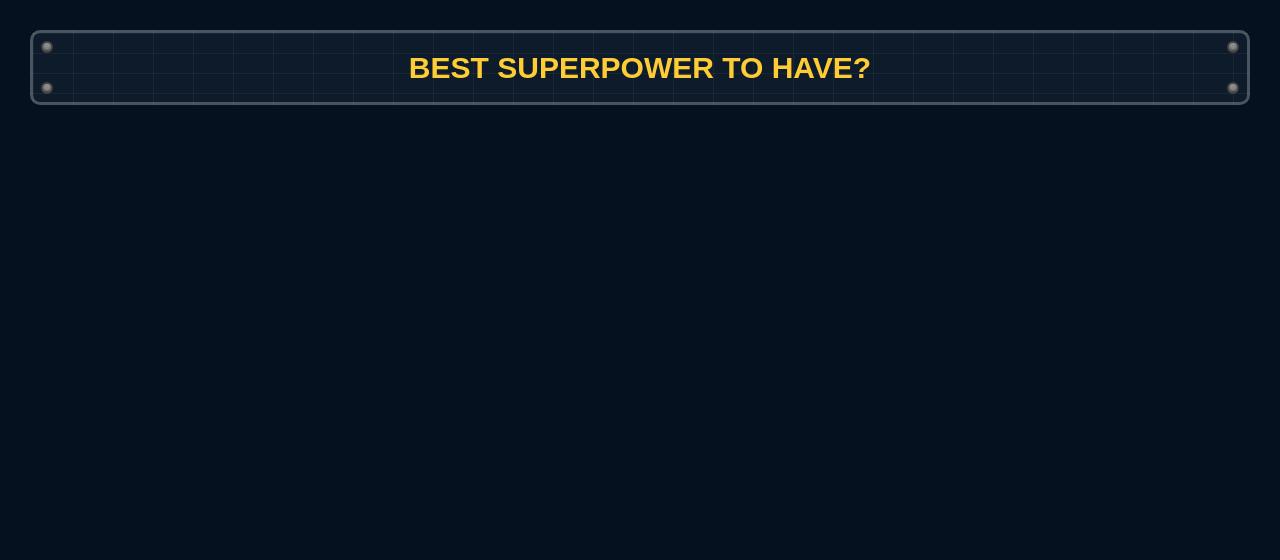
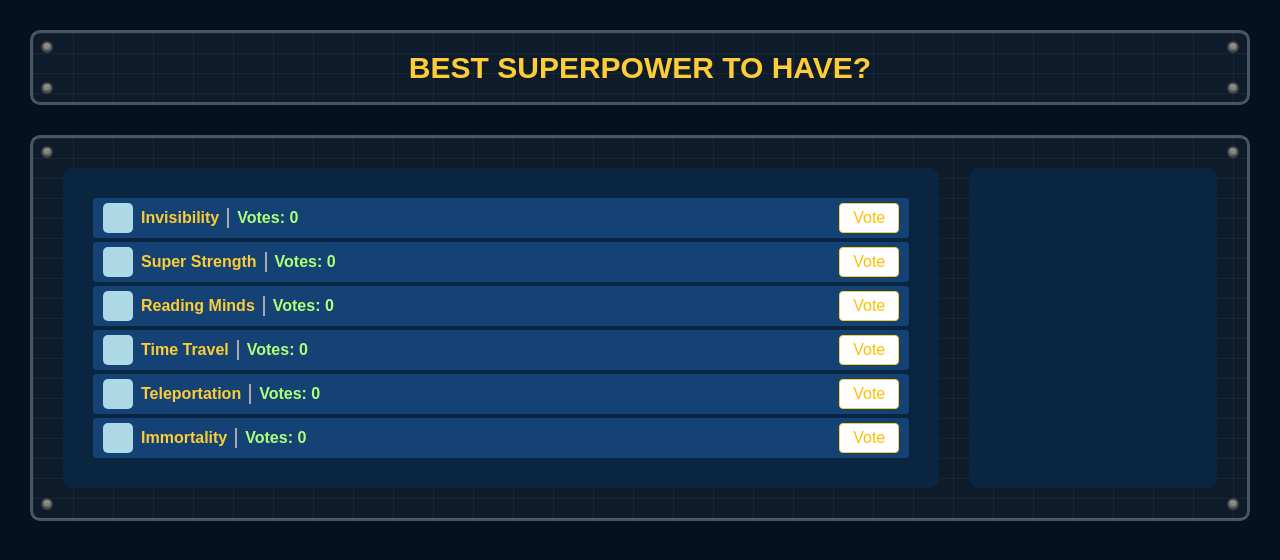
Before and after one commit to MariusG21/JS-Homeworks, a website: page 03-homework/index.html in a window 1280 px wide. Drawn offline with Linux system fonts and the light colour scheme.

Commit message:
adding voting options

```diff
--- a/03-homework/index.html
+++ b/03-homework/index.html
@@ -11,13 +11,63 @@
     <script type="module" src="scripts/index.js" defer></script>
   </head>
   <body>
-    <header class="header">
-      <div class="nail top-left"></div>
-      <div class="nail top-right"></div>
-      <div class="nail bottom-left"></div>
-      <div class="nail bottom-right"></div>
+    <header class="header shared">
+      <div class="nails top-left"></div>
+      <div class="nails top-right"></div>
+      <div class="nails bottom-left"></div>
+      <div class="nails bottom-right"></div>
       best superpower to have?
     </header>
-    <main class="main"></main>
+    <main class="main shared">
+      <div class="nails top-left"></div>
+      <div class="nails top-right"></div>
+      <div class="nails bottom-left"></div>
+      <div class="nails bottom-right"></div>
+      <div class="main__voting-container">
+        <div class="main__voting-container__voting-option">
+          <div class="illustrative-pic"></div>
+          <div class="superpower-name">invisibility</div>
+          <div class="separator-line"></div>
+          <div class="vote-counter">Votes: <span class="counter">0</span></div>
+          <button class="vote-btn">Vote</button>
+        </div>
+        <div class="main__voting-container__voting-option">
+          <div class="illustrative-pic"></div>
+          <div class="superpower-name">super strength</div>
+          <div class="separator-line"></div>
+          <div class="vote-counter">Votes: <span class="counter">0</span></div>
+          <button class="vote-btn">Vote</button>
+        </div>
+        <div class="main__voting-container__voting-option">
+          <div class="illustrative-pic"></div>
+          <div class="superpower-name">reading minds</div>
+          <div class="separator-line"></div>
+          <div class="vote-counter">Votes: <span class="counter">0</span></div>
+          <button class="vote-btn">Vote</button>
+        </div>
+        <div class="main__voting-container__voting-option">
+          <div class="illustrative-pic"></div>
+          <div class="superpower-name">time travel</div>
+          <div class="separator-line"></div>
+          <div class="vote-counter">Votes: <span class="counter">0</span></div>
+          <button class="vote-btn">Vote</button>
+        </div>
+        <div class="main__voting-container__voting-option">
+          <div class="illustrative-pic"></div>
+          <div class="superpower-name">teleportation</div>
+          <div class="separator-line"></div>
+          <div class="vote-counter">Votes: <span class="counter">0</span></div>
+          <button class="vote-btn">Vote</button>
+        </div>
+        <div class="main__voting-container__voting-option">
+          <div class="illustrative-pic"></div>
+          <div class="superpower-name">immortality</div>
+          <div class="separator-line"></div>
+          <div class="vote-counter">Votes: <span class="counter">0</span></div>
+          <button class="vote-btn">Vote</button>
+        </div>
+      </div>
+      <div class="placeholder"></div>
+    </main>
   </body>
 </html>
--- a/03-homework/styles/default.css
+++ b/03-homework/styles/default.css
@@ -16,9 +16,11 @@
 
 body {
   background-color: #05111e;
-
+  margin: 3rem;
   display: flex;
+  flex-direction: column;
   align-items: center;
+  gap: 3rem;
 }
 
 h1,
@@ -69,3 +71,51 @@ input {
   border: none;
   outline: none;
 }
+.shared {
+  position: relative;
+  background-color: #0d1b2a;
+  background-image: linear-gradient(
+      to right,
+      rgba(255, 255, 255, 0.05) 0.1rem,
+      transparent 0.1rem
+    ),
+    linear-gradient(
+      to bottom,
+      rgba(255, 255, 255, 0.05) 0.1rem,
+      transparent 0.1rem
+    );
+  background-size: 4rem 2rem;
+
+  border-radius: 1rem;
+  border: 0.3rem solid rgba(255, 255, 255, 0.25);
+}
+.nails {
+  width: 1.2rem;
+  height: 1.2rem;
+  background-color: #888;
+  border: 0.2rem solid #444;
+  border-radius: 50%;
+  position: absolute;
+  box-shadow: inset 0 0.1rem 0.2rem rgba(255, 255, 255, 0.2),
+    inset 0 -0.1rem 0.2rem rgba(0, 0, 0, 0.6);
+}
+
+.nails.top-left {
+  top: 0.8rem;
+  left: 0.8rem;
+}
+
+.nails.top-right {
+  top: 0.8rem;
+  right: 0.8rem;
+}
+
+.nails.bottom-left {
+  bottom: 0.8rem;
+  left: 0.8rem;
+}
+
+.nails.bottom-right {
+  bottom: 0.8rem;
+  right: 0.8rem;
+}
--- a/03-homework/styles/header.css
+++ b/03-homework/styles/header.css
@@ -1,29 +1,12 @@
 .header {
-  position: fixed;
-  top: 3rem;
-  left: 3rem;
-  right: 3rem;
+  width: 100%;
   height: 7.5rem;
-  background-color: #0d1b2a;
-  background-image: linear-gradient(
-      to right,
-      rgba(255, 255, 255, 0.05) 0.1rem,
-      transparent 0.1rem
-    ),
-    linear-gradient(
-      to bottom,
-      rgba(255, 255, 255, 0.05) 0.1rem,
-      transparent 0.1rem
-    );
-  background-size: 4rem 2rem;
   color: var(--text-primary);
   display: flex;
   align-items: center;
   justify-content: center;
   font: 900 3rem arial, sans-serif;
   text-transform: uppercase;
-  border-radius: 1rem;
-  border: 0.3rem solid rgba(255, 255, 255, 0.25);
 }
 @media (max-width: 676px) {
   .header {
@@ -31,34 +14,3 @@
     font: 700 2rem arial, sans-serif;
   }
 }
-
-.nail {
-  width: 1.2rem;
-  height: 1.2rem;
-  background-color: #888;
-  border: 0.2rem solid #444;
-  border-radius: 50%;
-  position: absolute;
-  box-shadow: inset 0 0.1rem 0.2rem rgba(255, 255, 255, 0.2),
-    inset 0 -0.1rem 0.2rem rgba(0, 0, 0, 0.6);
-}
-
-.nail.top-left {
-  top: 0.8rem;
-  left: 0.8rem;
-}
-
-.nail.top-right {
-  top: 0.8rem;
-  right: 0.8rem;
-}
-
-.nail.bottom-left {
-  bottom: 0.8rem;
-  left: 0.8rem;
-}
-
-.nail.bottom-right {
-  bottom: 0.8rem;
-  right: 0.8rem;
-}
--- a/03-homework/styles/main.css
+++ b/03-homework/styles/main.css
@@ -0,0 +1,66 @@
+.main {
+  width: 100%;
+  display: flex;
+  padding: 3rem;
+  gap: 3rem;
+}
+.main__voting-container {
+  flex-grow: 2;
+  display: flex;
+  flex-direction: column;
+  background-color: #0a2643e7;
+  padding: 3rem;
+  border-radius: 1rem;
+  gap: 0.4rem;
+}
+.main__voting-container__voting-option {
+  width: 100%;
+  height: 4rem;
+  background-color: #144274;
+  display: flex;
+  align-items: center;
+  padding: 0 1rem;
+  border-radius: 0.4rem;
+  color: var(--text-primary);
+  font: 700 1.6rem arial, sans-serif;
+  text-transform: capitalize;
+  gap: 0.8rem;
+}
+.illustrative-pic {
+  width: 3rem;
+  height: 3rem;
+  border-radius: 0.5rem;
+  background-color: lightblue;
+  border: 0.2 solid black;
+}
+.separator-line {
+  width: 0.2rem;
+  height: 2rem;
+  background-color: #a8a8a8;
+}
+.vote-counter {
+  color: #b1ff79;
+}
+.vote-btn {
+  width: 6rem;
+  height: 3rem;
+  background: red;
+  font: 400 1.6rem arial, sans-serif;
+  color: rgb(53, 41, 177);
+  margin-left: auto;
+  border: 0.1rem solid #fecd35;
+  color: #ffbf00;
+  background-color: #ffffff;
+  border-radius: 0.4rem;
+}
+.placeholder {
+  flex-grow: 1;
+  background-color: #0a2643e7;
+  border-radius: 1rem;
+  display: flex;
+  align-items: center;
+  justify-content: center;
+}
+.is-processing {
+  opacity: 0.3;
+}
```
